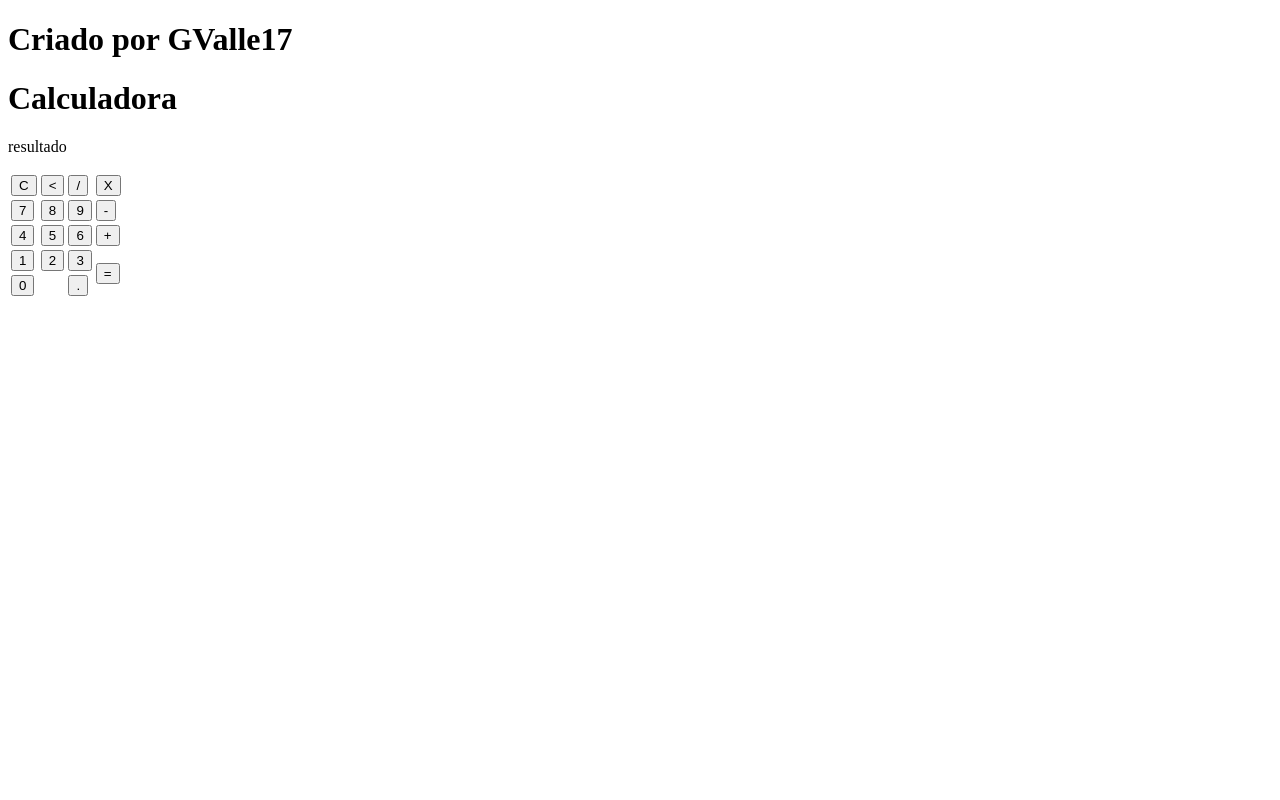
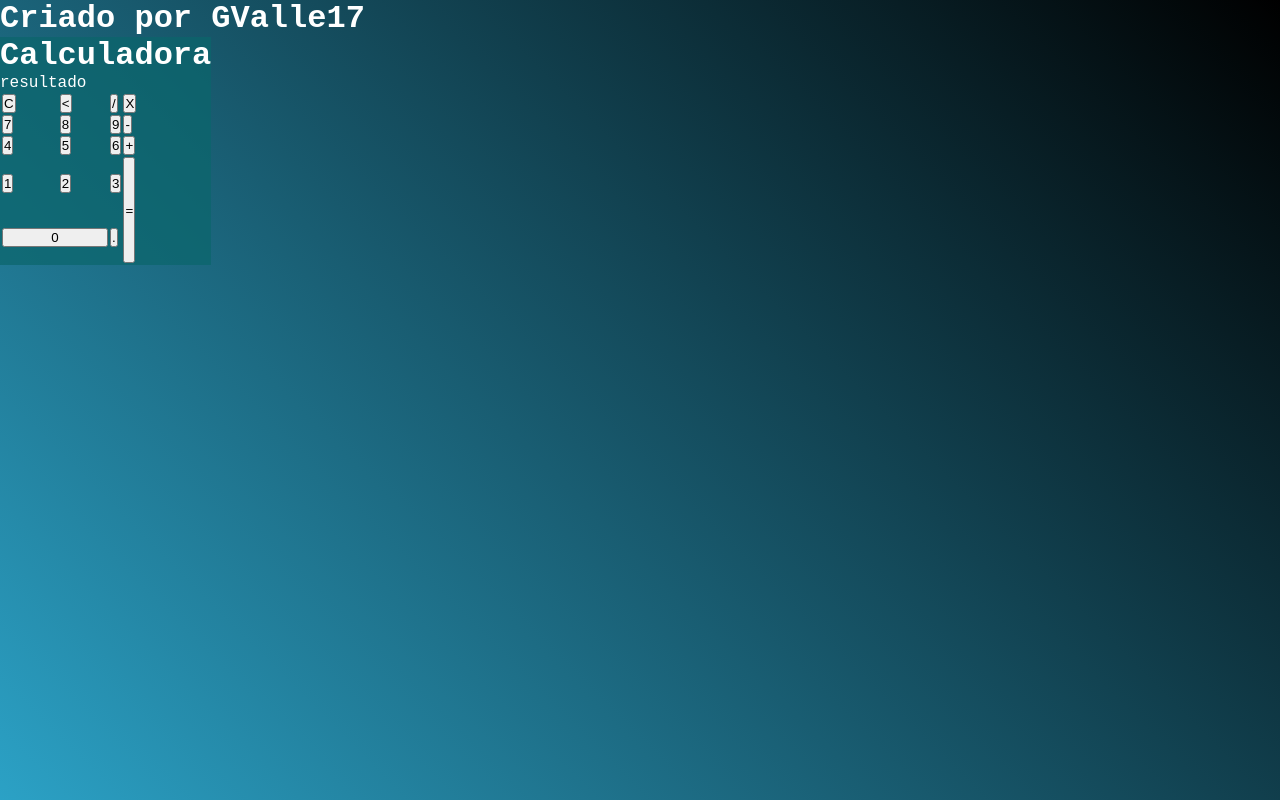
Before and after one commit to GValle-17/roycaixote, a plain HTML site: page index.html in a window 1280 px wide. Drawn offline with Linux system fonts and the light colour scheme.

Commit message:
Add files via upload

```diff
--- a/index.html
+++ b/index.html
@@ -1,11 +1,11 @@
 <!DOCTYPE html>
+
 <html>
     <head>
         <title>Calculadora</title>
         <meta harset="UTF-8">
         <meta name="viewport" content="width-device-width, initial-scale=1.0">
         <link rel="stylesheet" href="style.css">
-        <script source="main.js"></script>
     </head>
 
     <body>
@@ -16,32 +16,32 @@
                 <p id="resultado">resultado</p>
                 <table>
                     <tr>
-                        <td><button>C</button></td>
-                        <td><button><</button></td>
-                        <td><button>/</button></td>
-                        <td><button>X</button></td>
+                        <td><button class="botao">C</button></td>
+                        <td><button class="botao"><</button></td>
+                        <td><button class="botao">/</button></td>
+                        <td><button class="botao">X</button></td>
                     </tr>
                     <tr>
-                        <td><button>7</button></td>
-                        <td><button>8</button></td>
-                        <td><button>9</button></td>
-                        <td><button>-</button></td>
+                        <td><button class="botao">7</button></td>
+                        <td><button class="botao">8</button></td>
+                        <td><button class="botao">9</button></td>
+                        <td><button class="botao">-</button></td>
                     </tr>
                     <tr>
-                        <td><button>4</button></td>
-                        <td><button>5</button></td>
-                        <td><button>6</button></td>
-                        <td><button>+</button></td>
+                        <td><button class="botao">4</button></td>
+                        <td><button class="botao">5</button></td>
+                        <td><button class="botao">6</button></td>
+                        <td><button class="botao">+</button></td>
                     </tr>
                     <tr>
-                        <td><button>1</button></td>
-                        <td><button>2</button></td>
-                        <td><button>3</button></td>
-                        <td rowspan="2"><button>=</button></td>
+                        <td><button class="botao">1</button></td>
+                        <td><button class="botao">2</button></td>
+                        <td><button class="botao">3</button></td>
+                        <td rowspan="2"><button class="botao" style="height: 106px;">=</button></td>
                     </tr>
                     <tr>
-                        <td colspan="2"><button>0</button></td>
-                        <td><button>.</button></td>
+                        <td colspan="2"><button class="botao" style="width: 106px;">0</button></td>
+                        <td><button class="botao">.</button></td>
                     </tr>
                 </table>
             </div>
--- a/style.css
+++ b/style.css
@@ -0,0 +1,14 @@
+*{
+    margin: 0;
+    padding: 0;
+}
+.fundo{
+    background-image: linear-gradient(45deg, rgba(4, 144, 187, 0.842), black);
+    height: 100vh;
+    color: rgb(255, 255, 255);
+    font-family: 'Courier New', Courier, monospace0;
+}
+.Calculadora{
+    position: absolute;
+    background-color: rgba(10, 101, 107, 0.7);
+}
```
